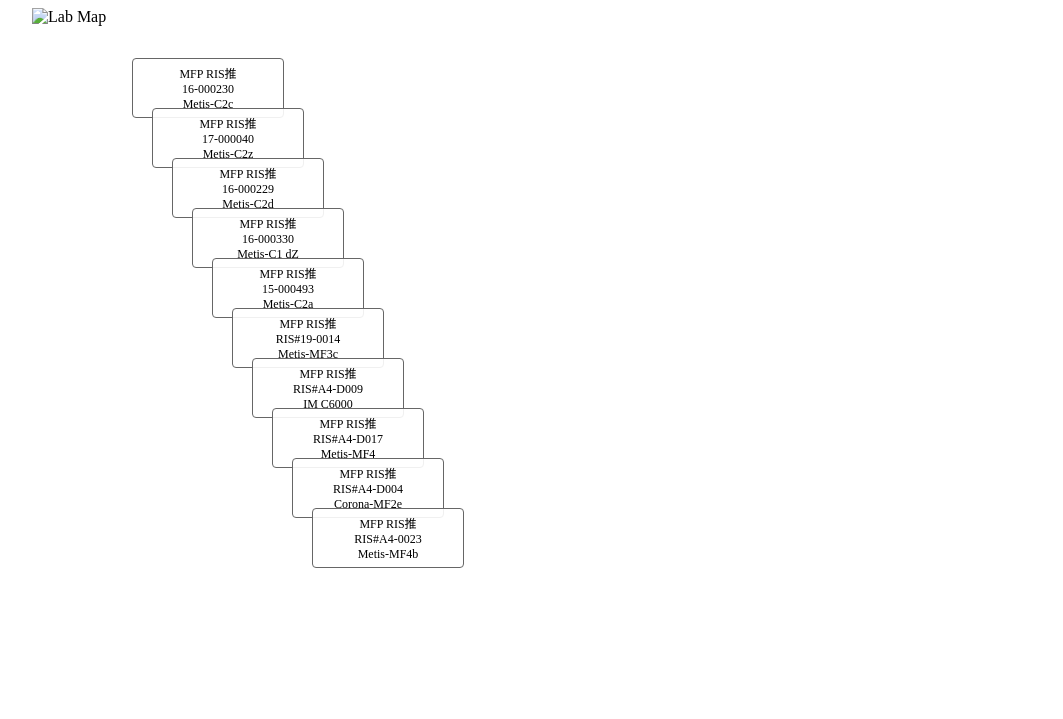
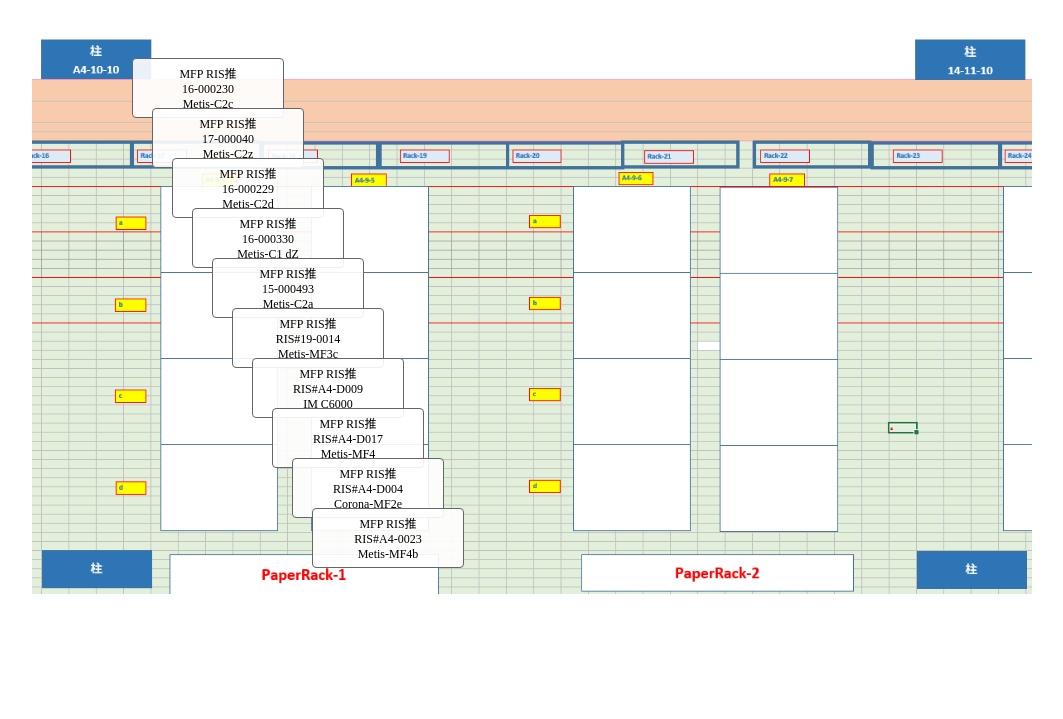
Before and after one commit to nkohta/mfp-map, a plain HTML site: page index.html in a window 1280 px wide. Shown: the part 81-800 px from the top of the page, without its empty margins (108-1171 px from the left). Drawn offline with Linux system fonts and the light colour scheme.

Commit message:
Update index.html

```diff
--- a/index.html
+++ b/index.html
@@ -27,7 +27,7 @@
 <body>
   <h1 style="text-align:center;">MFP配置マップ</h1>
   <div class="map-container">
-    <img src="map.png" alt="Lab Map" class="map-image">
+    <img src="UploadedImage5.jpg" alt="Lab Map" class="map-image">
 
     <!-- ラベル付きMFP配置（座標は仮） -->
     <div class="device-label" style="top: 50px; left: 100px;">MFP RIS推<br>16-000230<br>Metis-C2c</div>
```
